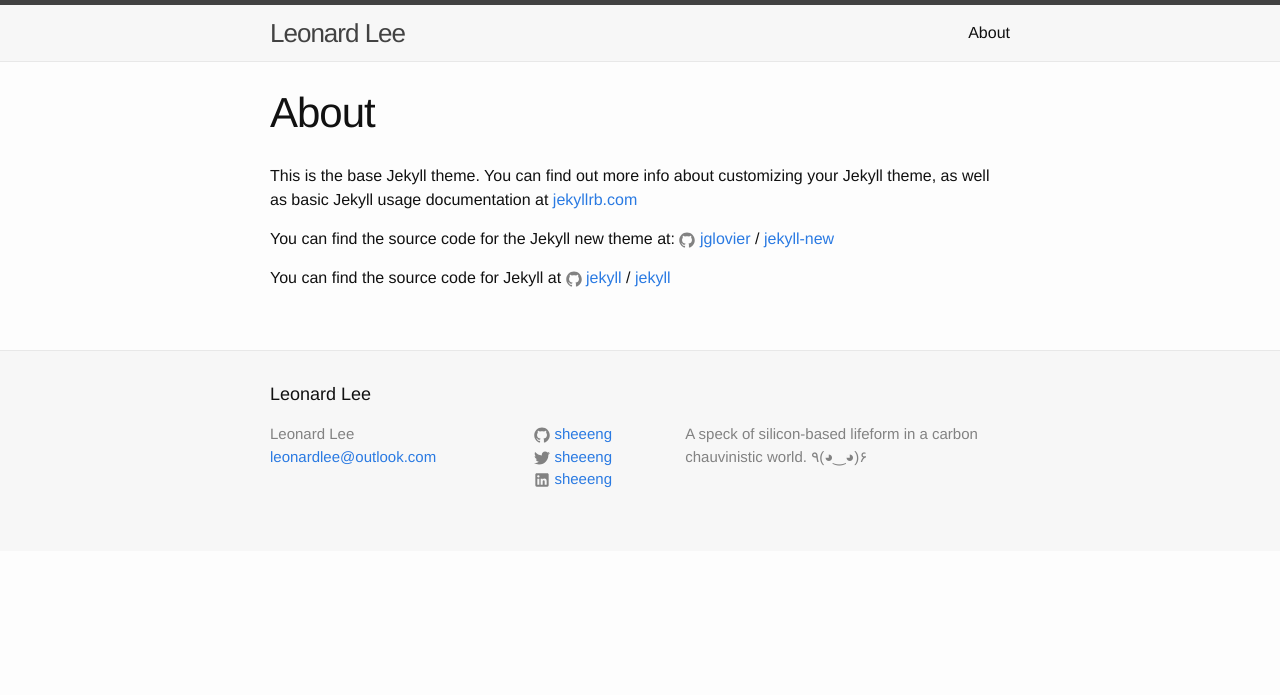
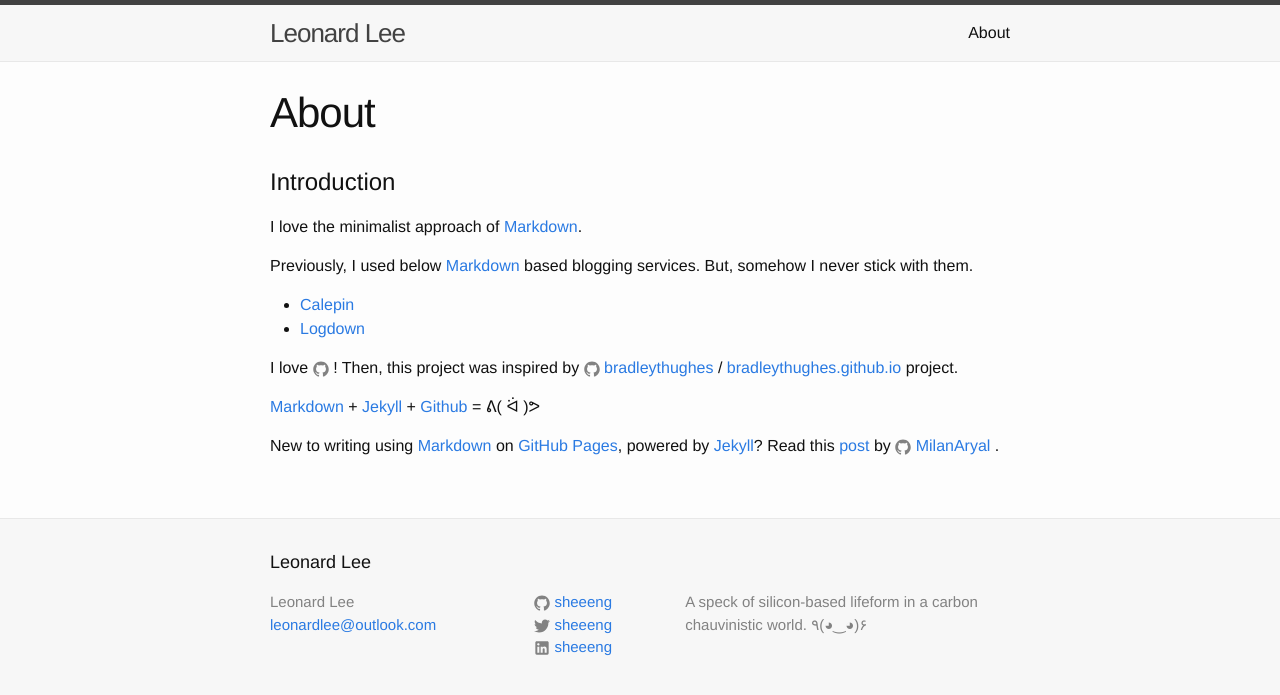
Before and after one commit to sheeeng/sheeeng.github.io, a Jekyll site: the page built from site/about.md, in a window 1280 px wide. Shown: the top 695 px of the page. Built offline with Jekyll 4.4.1, drawn with Linux system fonts in a browser that asks for light colours.

Commit message:
Update the About page.

```diff
--- a/site/about.md
+++ b/site/about.md
@@ -4,12 +4,18 @@
 permalink: /about/
 ---
 
-This is the base Jekyll theme. You can find out more info about customizing your Jekyll theme, as well as basic Jekyll usage documentation at [jekyllrb.com](http://jekyllrb.com/)
+# Introduction
 
-You can find the source code for the Jekyll new theme at:
-{% include icon-github.html username="jglovier" %} /
-[jekyll-new](https://github.com/jglovier/jekyll-new)
+I love the minimalist approach of [Markdown](https://help.github.com/categories/writing-on-github/).
 
-You can find the source code for Jekyll at
-{% include icon-github.html username="jekyll" %} /
-[jekyll](https://github.com/jekyll/jekyll)
+Previously, I used below [Markdown](https://help.github.com/categories/writing-on-github/) based blogging services. But, somehow I never stick with them.
+
+- [Calepin](http://calepin.co/)
+- [Logdown](http://logdown.com/)
+
+I love {% include icon-github.html %}! Then, this project was inspired by {% include icon-github.html username="bradleythughes" %} /
+[bradleythughes.github.io](https://github.com/bradleythughes/bradleythughes.github.io) project.
+
+[Markdown](https://help.github.com/categories/writing-on-github/) + [Jekyll](https://jekyllrb.com/) + [Github](https://www.github.com/) = ᕕ( ᐛ )ᕗ
+
+New to writing using [Markdown](https://help.github.com/categories/writing-on-github/) on [GitHub Pages](https://pages.github.com/), powered by [Jekyll](https://jekyllrb.com/)? Read this [post](https://milanaryal.com/2015/writing-on-github-pages-and-jekyll-using-markdown/) by {% include icon-github.html username="MilanAryal" %}.
```
